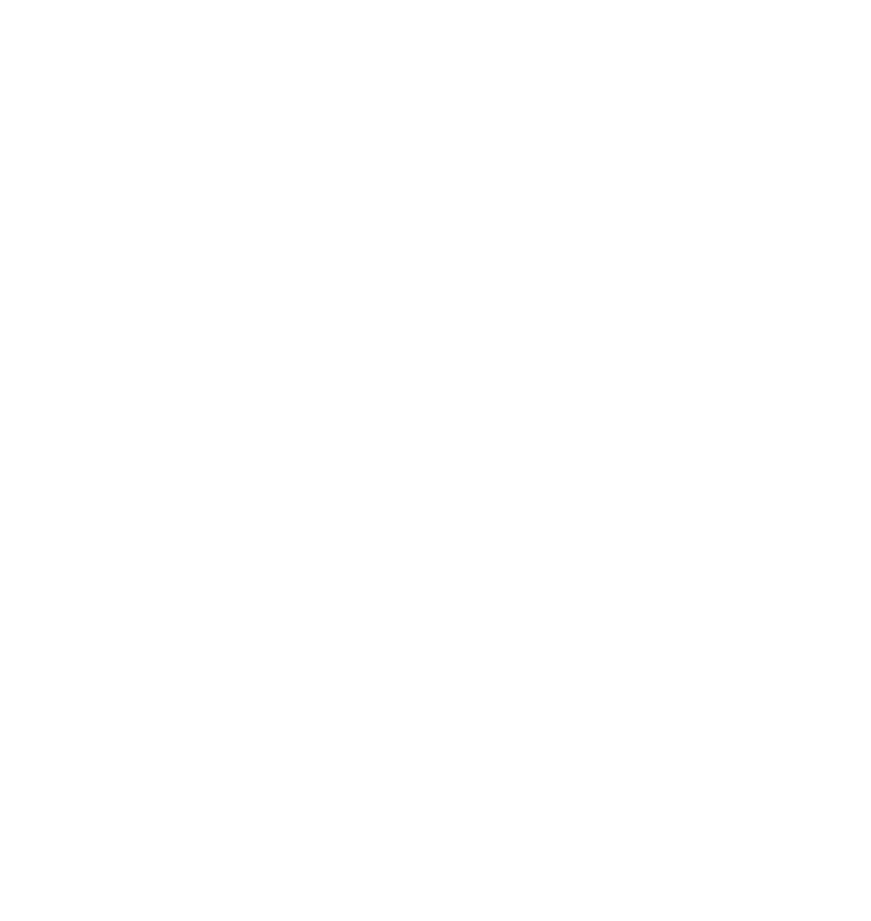
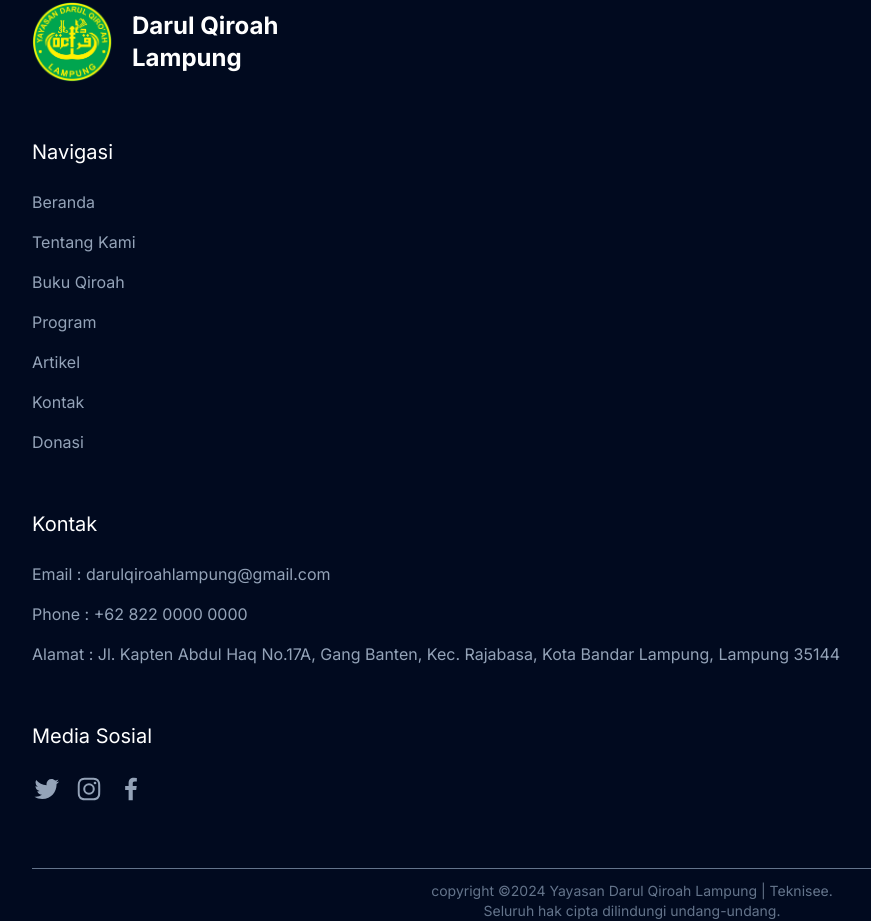
Before and after one commit to auziqni/darul-qiroah-lampung, a Next.js app: page /test in a window 1280 px wide. Shown: the part 720-1641 px from the top of the page, without its empty margins (8-879 px from the left). Before the commit the page ends 800 px from the top, so only its background shows below. Built offline with nearby package versions, Linux system fonts and the light colour scheme.

Commit message:
feat: footer

```diff
--- a/app/layout.tsx
+++ b/app/layout.tsx
@@ -27,7 +27,7 @@
         {/* <Helpscreen /> */}
         <Navbar />
         {children}
-        {/* <Footer /> */}
+        <Footer />
       </body>
     </html>
   );
--- a/components/footer.tsx
+++ b/components/footer.tsx
@@ -1,11 +1,12 @@
 import React from "react";
 import Link from "next/link";
 import Image from "next/image";
+import { BiLogoTwitter, BiLogoInstagram, BiLogoFacebook } from "react-icons/bi";
 
 export default function Footer() {
   return (
-    <footer id="footer" className=" bg-blue-950 pt-10 px-10 text-white ">
-      <div id="link" className="grid grid-cols-1 gap-14">
+    <footer id="footer" className=" bg-bgfooter px-10 pt-10 text-white ">
+      <div id="link" className="grid grid-cols-1 gap-14 text-textfooter">
         {/* logo */}
         <div className=" flex flex-row gap-5 ">
           <Link id="nav-logo" className="" href={"/"}>
@@ -17,7 +18,7 @@
               className="cursor-pointer"
             />
           </Link>
-          <div className="flex flex-col justify-center text-2xl font-bold">
+          <div className="flex flex-col justify-center text-2xl font-bold text-white">
             <h3>Darul Qiroah</h3>
             <h3>Lampung</h3>
           </div>
@@ -25,31 +26,43 @@
         {/* logo end */}
 
         <div id="navigation">
-          <h3 className=" text-xl mb-6">Navigasi</h3>
+          <h3 className=" mb-6 text-xl text-white ">Navigasi</h3>
 
-          <ul className=" text text-slate-400 flex flex-col gap-4 ">
+          <ul className=" text flex flex-col gap-4 text-slate-400 ">
+            <li>Beranda</li>
             <li>Tentang Kami</li>
             <li>Buku Qiroah</li>
+            <li>Program</li>
+            <li>Artikel</li>
+            <li>Kontak</li>
             <li>Donasi</li>
           </ul>
         </div>
 
         <div id="contact">
-          <div id="office">
-            <h3 className=" text-xl mb-6">Kontak</h3>
-            <ul className=" text text-slate-400 flex flex-col gap-4 ">
-              <li>Email : darulqiroahlampung@gmail.com</li>
-              <li>Phone : +62 822 0000 0000</li>
-              Alamat : Jl. Kapten Abdul Haq No.17A, Gang Banten, Kec. Rajabasa,
-              Kota Bandar Lampung, Lampung 35144
-            </ul>
+          <h3 className=" mb-6 text-xl text-white">Kontak</h3>
+          <ul className=" text flex flex-col gap-4 text-slate-400 ">
+            <li>Email : darulqiroahlampung@gmail.com</li>
+            <li>Phone : +62 822 0000 0000</li>
+            Alamat : Jl. Kapten Abdul Haq No.17A, Gang Banten, Kec. Rajabasa,
+            Kota Bandar Lampung, Lampung 35144
+          </ul>
+        </div>
+
+        <div id="Medsos">
+          <h3 className=" mb-6 text-xl text-white ">Media Sosial</h3>
+
+          <div className=" flex flex-row gap-3">
+            <BiLogoTwitter className="cursor-pointer text-3xl text-slate-400" />
+            <BiLogoInstagram className="cursor-pointer text-3xl text-slate-400" />
+            <BiLogoFacebook className="cursor-pointer text-3xl text-slate-400" />
           </div>
-          <div id="social-media"></div>
         </div>
       </div>
+
       <div
         id="copyrigt"
-        className=" mt-16 pt-3 border-t border-slate-500 text-slate-500 text-sm text-center"
+        className=" mt-16 border-t border-slate-500 pt-3 text-center text-sm text-slate-500"
       >
         copyright &copy;2024 Yayasan Darul Qiroah Lampung | Teknisee. <br />{" "}
         Seluruh hak cipta dilindungi undang-undang.
```
